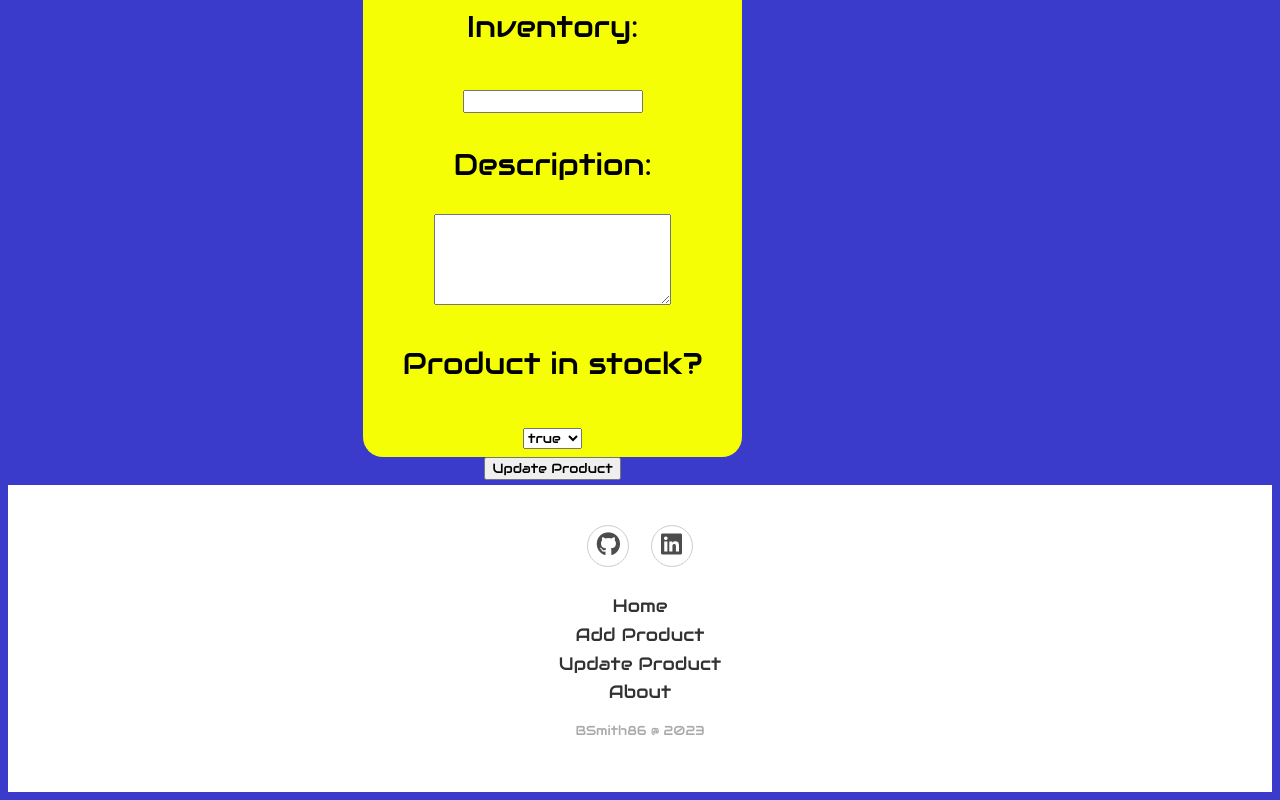
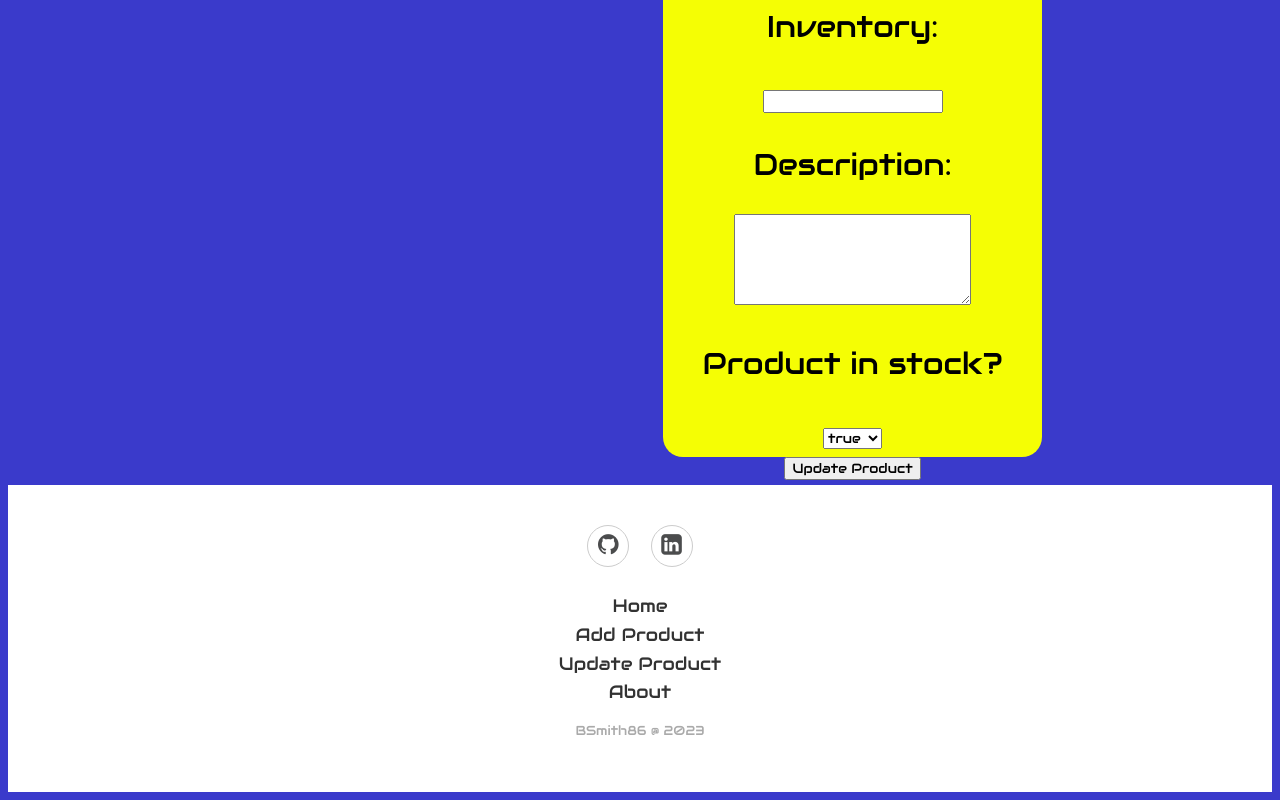
Before and after one commit to Bsmith86/PC_part_Store, a website: page public/edit/index.html in a window 1280 px wide. Shown: the part 539-1339 px from the top of the page. Drawn offline with Linux system fonts and the light colour scheme; no server answers.

Commit message:
tweaks made in CSS

```diff
--- a/public/add_product/index.css
+++ b/public/add_product/index.css
@@ -66,7 +66,7 @@ h1 {
     border-radius: 10%;
     text-align: center;
     max-width: 30%;
-    margin-left: 200px;
+    margin-left: 140px;
     margin-bottom: 400px;
   }
 
--- a/public/edit/index.css
+++ b/public/edit/index.css
@@ -46,7 +46,7 @@ h1 {
     border-radius: 10%;
     text-align: center;
     max-width: 30%;
-    margin-left: 350px;
+    margin-left: 650px;
   }
 
   #container > div {
--- a/public/edit/index.html
+++ b/public/edit/index.html
@@ -7,7 +7,7 @@
     <title>Update Product</title>
     <script defer src="./index.js"></script>
     <link rel="stylesheet" href="./index.css" />
-    <link rel="stylesheet" href="path/to/font-awesome/css/font-awesome.min.css">
+    <link rel="stylesheet" href="https://cdnjs.cloudflare.com/ajax/libs/font-awesome/4.7.0/css/font-awesome.min.css">
     <link rel="stylesheet" href="https://fonts.googleapis.com/css?family=Audiowide">
 
   </head>
--- a/public/products/index.css
+++ b/public/products/index.css
@@ -47,7 +47,7 @@ h1 {
     border-radius: 10%;
     text-align: center;
     max-width: 30%;
-    margin-left: 350px;
+    margin-left:650px;
   }
 
   #container > div {
```
Also changed, not shown: public/add_product/index.html (+1 -0 lines), public/index.html (+1 -1 lines), public/products/index.html (+1 -1 lines).
